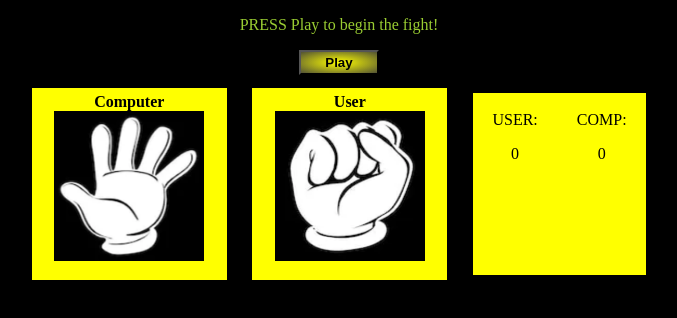
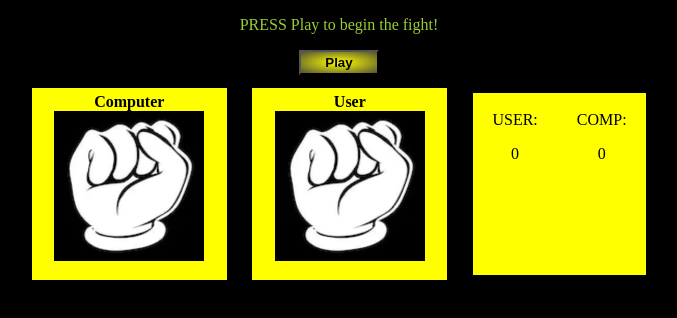
Before and after one commit to SaraKulsum/RockPaperScissors-Game, a plain HTML site: page index.html in a window 1280 px wide. Shown: the part 122-440 px from the top of the page, without its empty margins (301-978 px from the left). Drawn offline with Linux system fonts and the light colour scheme.

Commit message:
fixes MOVES card initial image

```diff
--- a/index.html
+++ b/index.html
@@ -18,7 +18,7 @@
 <div class = "playground" >
     <div><strong>Computer</strong></div>
 <div id="compimg">
-    <img src ="paper.png" alt="paper" id="paperimg" height="150px" width="150px">
+    <img src ="rock.png" alt="paper" id="paperimg" height="150px" width="150px">
 </div>
 </div>
 
```
